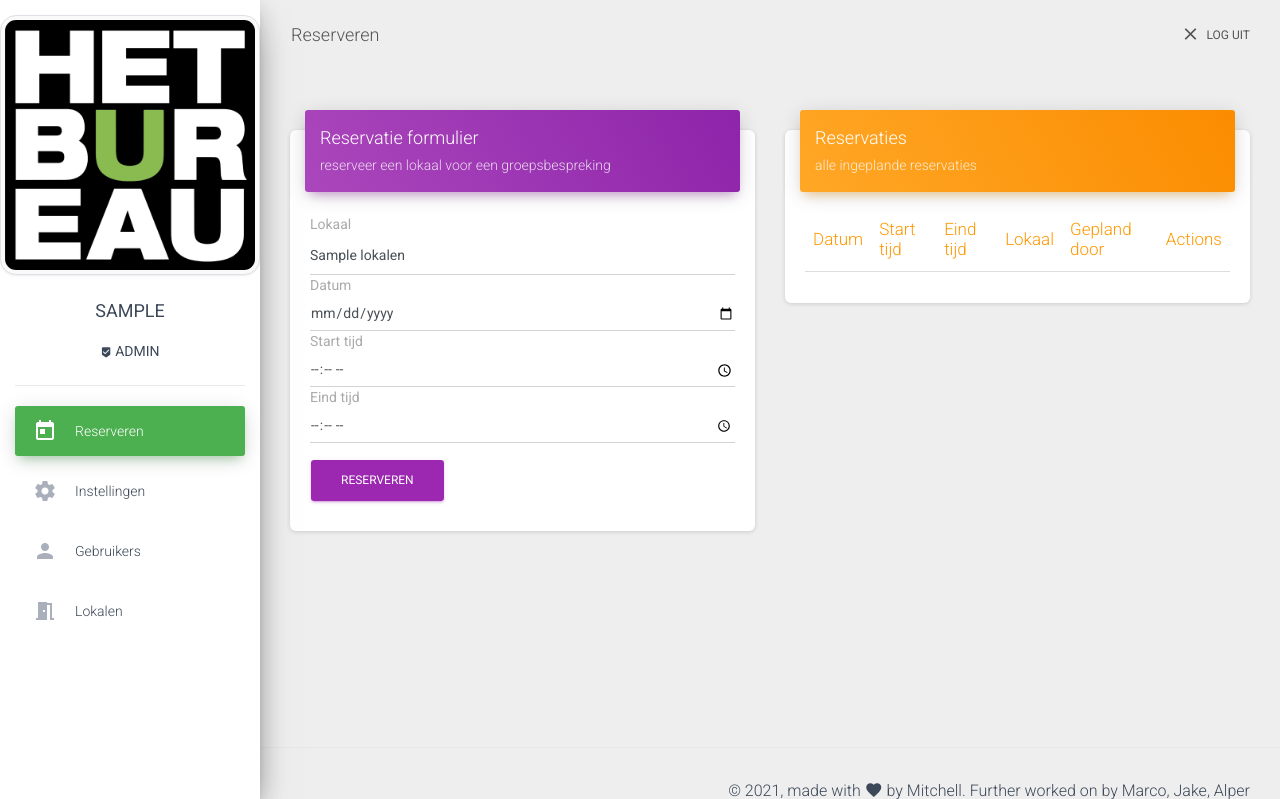
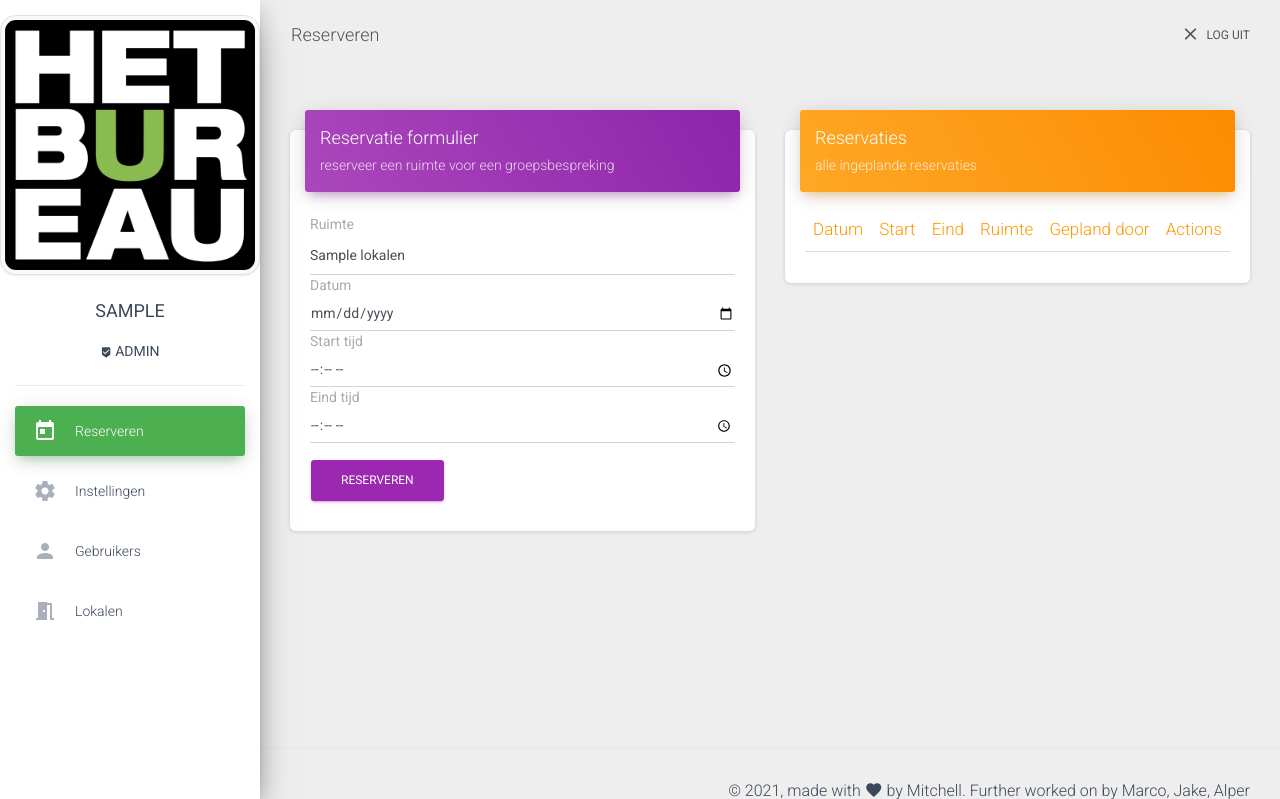
Before and after one commit to Totgamer/book_classroom, a PHP site: page /?action=reserveren in a window 1280 px wide. Shown: the top 799 px of the page. Run offline with PHP 8.4, Linux system fonts and the light colour scheme; the visitor is signed in with stand-in values (Sample User, id 1); tables that the repository leaves empty hold one stand-in row (values such as "Sample post"); lists and menus that the app fills with data are empty; some libraries are stand-ins or nearby versions.

Commit message:
css afwerken

```diff
--- a/book_classroom-master/_dashboard/components/reserveren.php
+++ b/book_classroom-master/_dashboard/components/reserveren.php
@@ -5,13 +5,13 @@
         <div class="card">
         <div class="card-header card-header-primary">
             <h4 class="card-title">Reservatie formulier</h4>
-            <p class="card-category">reserveer een lokaal voor een groepsbespreking</p>
+            <p class="card-category">reserveer een ruimte voor een groepsbespreking</p>
         </div>
         <div class="card-body table-responsive">
         <?php include("errors.php") ?>
             <form action="index.php?action=reserveren" method="post">
                 <div class="form-group">
-                    <label class="form-check-label">Lokaal</label>
+                    <label class="form-check-label">Ruimte</label>
                     <select class="form-control" name="room">
                         <?php
                             $sql = "SELECT * FROM lokalen";
@@ -56,9 +56,9 @@
                 <thead class="text-warning">
                     <tr>
                         <th>Datum</th>
-                        <th>Start tijd</th>
-                        <th>Eind tijd</th>
-                        <th>Lokaal</th>
+                        <th>Start</th>
+                        <th>Eind</th>
+                        <th>Ruimte</th>
                         <?php if($_SESSION['isAdmin']) {
                             echo "<th>" . "Gepland door" . "</th>";
                             echo "<th>" . "Actions" . "</th>";
@@ -158,7 +158,7 @@ if($current_reservation == true) {
                                 }
                             ?>
                         </select>
-                        <label class="form-check-label">Lokaal</label>
+                        <label class="form-check-label">Ruimte</label>
                         <select id="room_num" class="form-control" name="room">
                             <?php
                                 $sql = "SELECT * FROM lokalen";
--- a/book_classroom-master/classroom.php
+++ b/book_classroom-master/classroom.php
@@ -12,7 +12,7 @@
 <head>
     <meta charset="UTF-8">
     <meta name="viewport" content="width=device-width, initial-scale=1.0">
-    <title>Classroom</title>
+    <title>Ruimte</title>
     <link rel="stylesheet" href="css/material-dashboard.min.css">
 </head>
 <body>
--- a/book_classroom-master/classroom_clock.php
+++ b/book_classroom-master/classroom_clock.php
@@ -6,6 +6,6 @@
 
 <div class="row">
 <div class="col-md-12">
-    <?php echo "<h3 class='date text-secondary'>" . date("d-m-Y") . "</h3>"; ?>
+    <?php echo "<h3 class='date text-light'>" . date("d-m-Y") . "</h3>"; ?>
 </div>
 </div>
--- a/book_classroom-master/classroom_select.php
+++ b/book_classroom-master/classroom_select.php
@@ -5,8 +5,8 @@
         <div class="col-md-12">
             <div class="card">
             <div class="card-header card-header-success">
-                <h4 class="card-title">Selecteer Lokaal</h4>
-                <p class="card-category">selecteer een lokaal om de reserveringen te zien</p>
+                <h4 class="card-title">Selecteer Ruimte</h4>
+                <p class="card-category">selecteer een ruimte om de reserveringen te zien</p>
             </div>
             <div class="card-body table-responsive">
             <?php include("errors.php") ?>
```
Also changed, not shown: book_classroom-master/classroom_display.php (+4 -4 lines).
